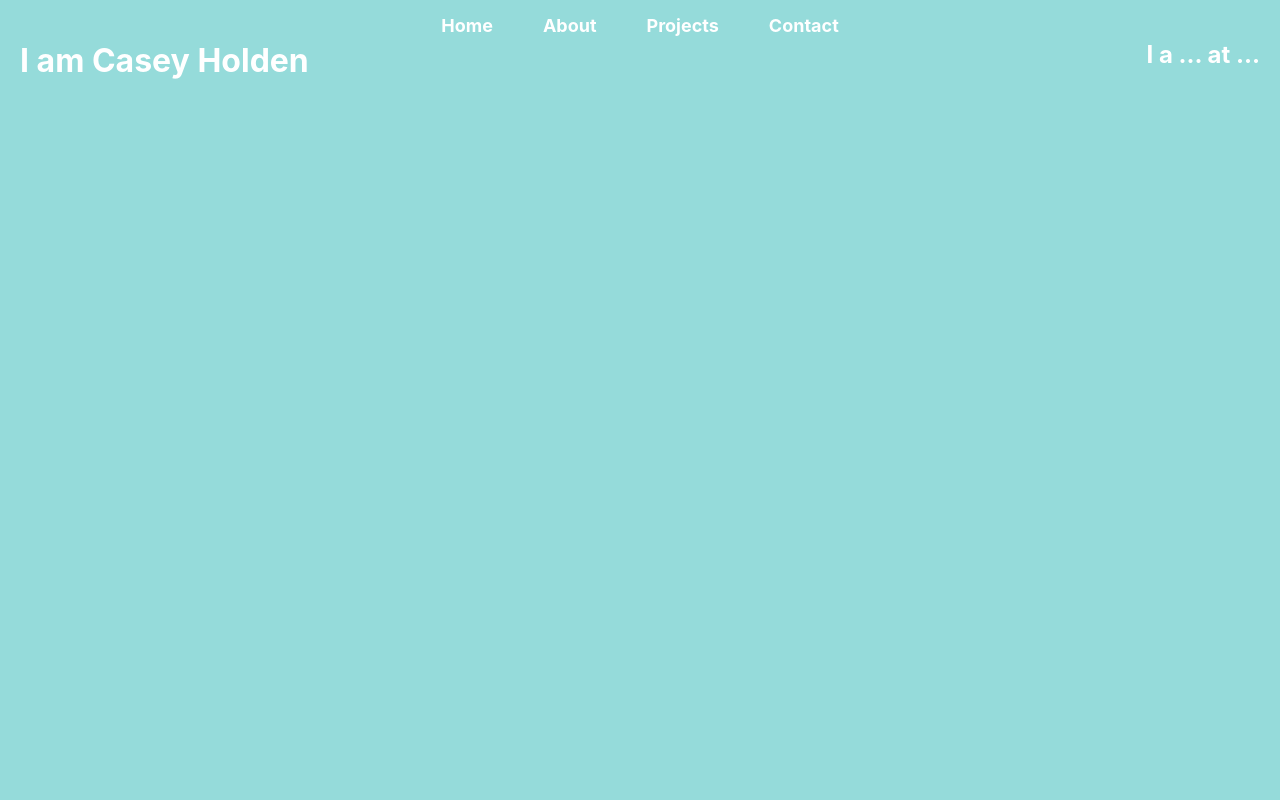
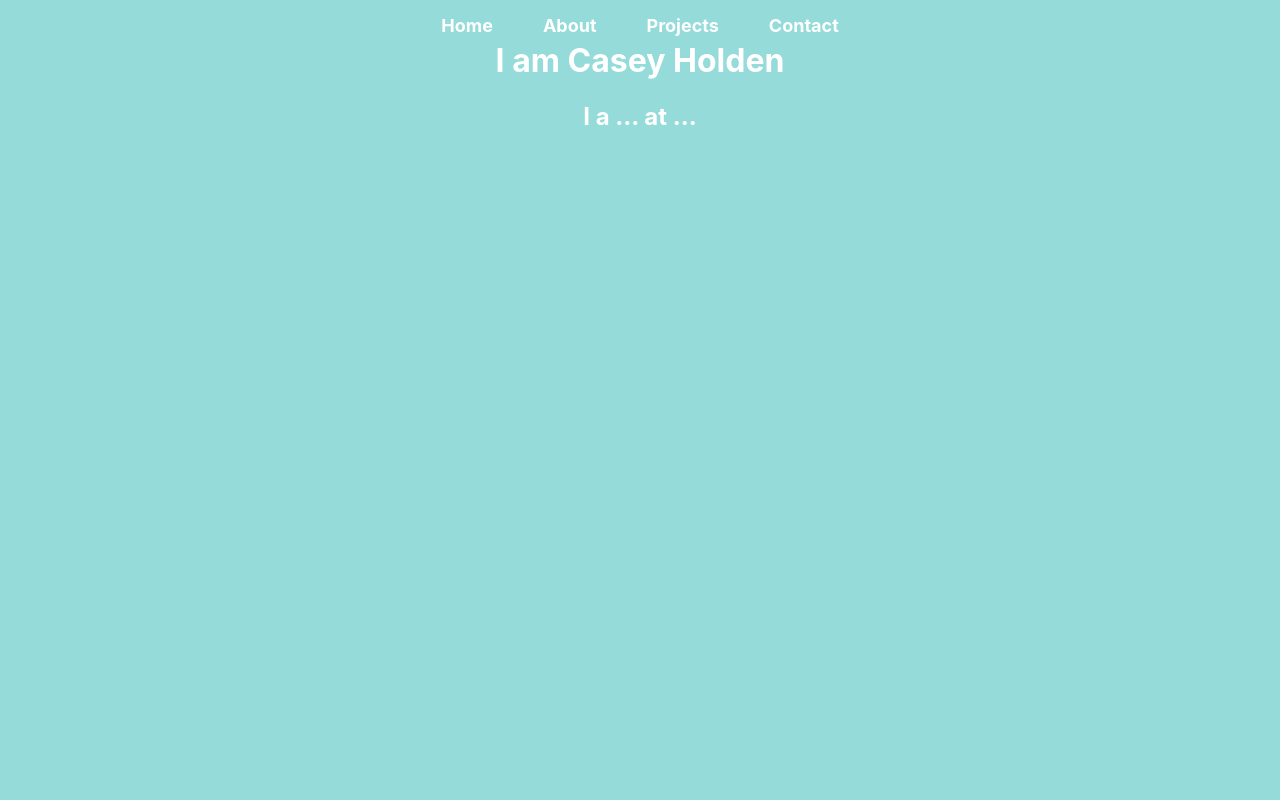
Before and after one commit to holdenc20/holdenc20.github.io, a React (Create React App) app: page / in a window 1280 px wide. Shown: the top 800 px of the page. Built offline with nearby package versions, Linux system fonts and the light colour scheme.

Commit message:
Formatting nav

```diff
--- a/src/App.css
+++ b/src/App.css
@@ -86,11 +86,10 @@ footer p {
 
 
 .hero {
-  display: flex;
-  justify-content: space-between; /* Ensures space between columns */
   gap: 20px; /* Adds space between the columns */
   padding: 20px;
   margin-top: 40px;
   width: 100%;
   height: 100vh;
+  text-align: center;
 }
--- a/src/App.js
+++ b/src/App.js
@@ -15,8 +15,10 @@ function App() {
           </ul>
         </nav>
         <div className="hero">
-          <h1>I am Casey Holden</h1>
-          <h2> I a ... at ...</h2>
+          <div className="hero-text">
+            <h1>I am Casey Holden</h1>
+            <h2> I a ... at ...</h2>
+          </div>
         </div>
       </header>
 
```
